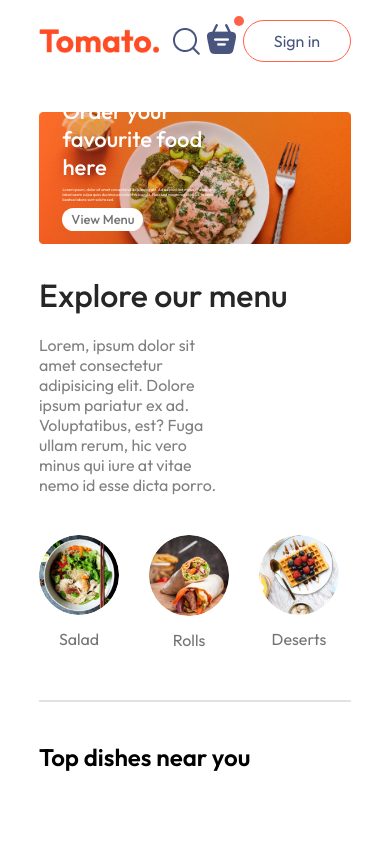
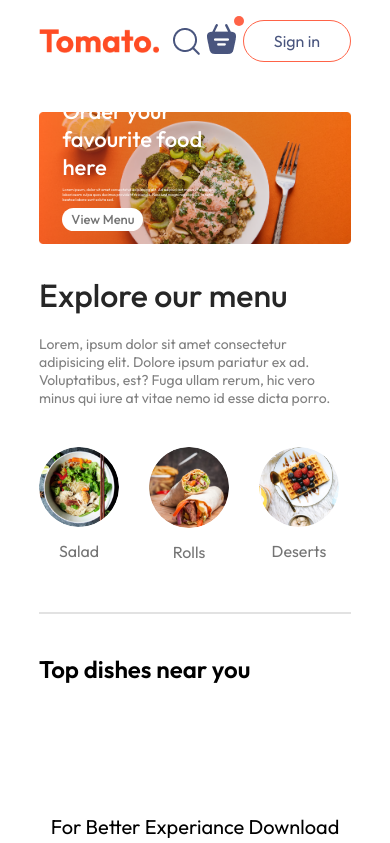
Before and after one commit to Induja-Karalliyadda/Food-Delivery-Front-end, a React (Vite) app: page / in a window 390 px wide. Shown: the top 843 px of the page. Built offline with nearby package versions, Linux system fonts and the light colour scheme.

Commit message:
update explore menu

```diff
--- a/src/components/ExploreMenu/ExploreMenu.css
+++ b/src/components/ExploreMenu/ExploreMenu.css
@@ -47,7 +47,10 @@
 .explore-menu-list-item .active{
     border: 4px solid tomato;
     padding: 2px;
-
-
-
 }
+@media (max-width:1050px){
+    .explore-menu-test{
+        max-width: 100%;
+        font-size: 14px;
+    }
+}
```
